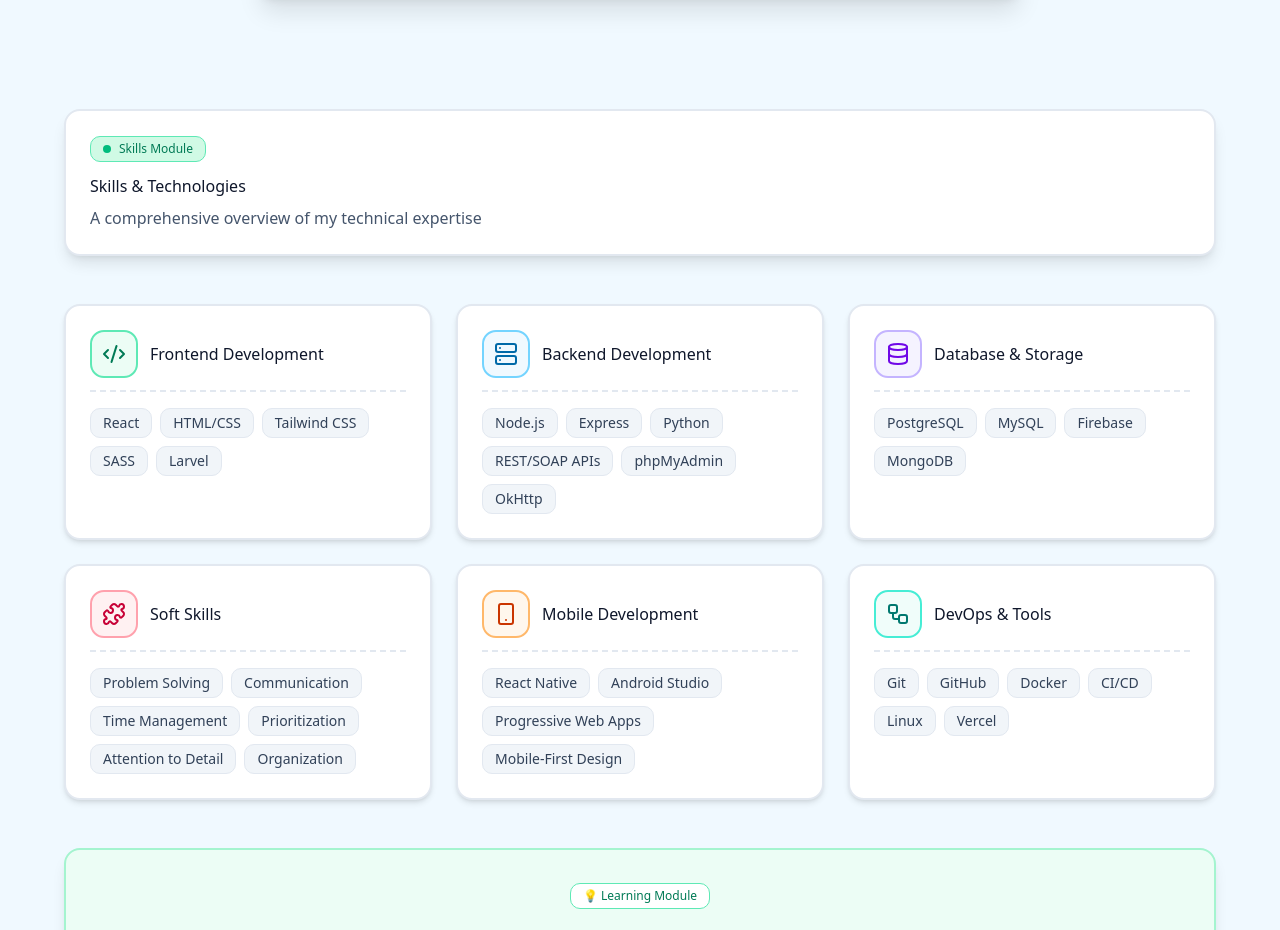
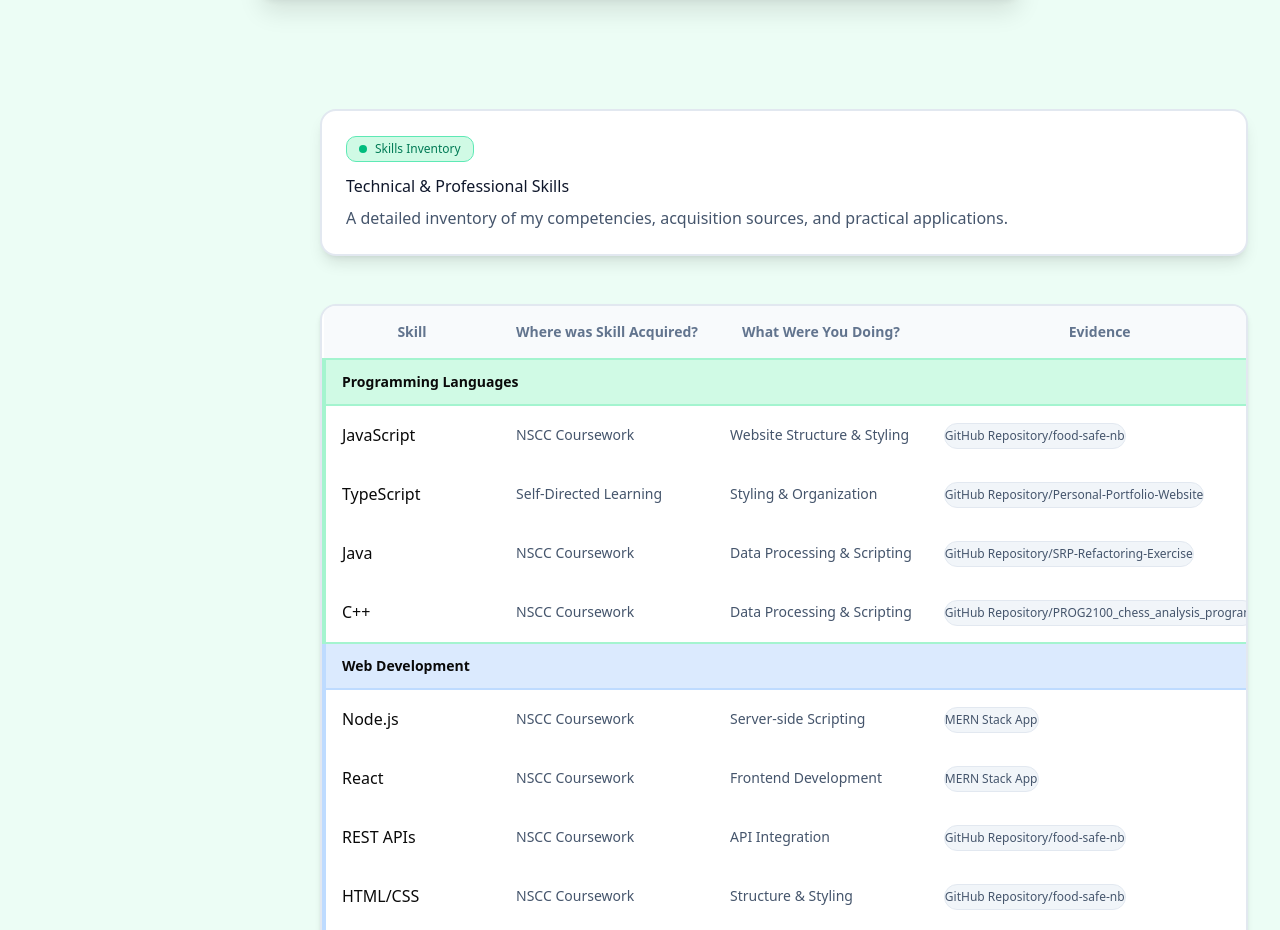
Before and after one commit to JKaulback/Personal-Portfolio-Website, a React (Vite) app: page / in a window 1280 px wide. Shown: the part 1860-2790 px from the top of the page. Built offline with nearby package versions, Linux system fonts and the light colour scheme.

Commit message:
Updated Skills section to reflect my skills

```diff
--- a/src/App.tsx
+++ b/src/App.tsx
@@ -51,13 +51,13 @@ export default function App() {
 
   return (
     <div
-      className="flex min-h-screen transition-colors duration-500"
+      className="min-h-screen transition-colors duration-500"
       style={{ backgroundColor: bgColor }}
     >
       <LeftNav activeSection={activeSection} isDarkMode={isDarkMode} setIsDarkMode={setIsDarkMode} />
 
       <main
-        className="flex-1 ml-0 lg:ml-48 transition-colors duration-300"
+        className="lg:ml-[12rem] min-w-0 transition-colors duration-300"
         style={{ backgroundColor: bgColor }}
       >
         <Landing isDarkMode={isDarkMode} />
--- a/src/components/Skills.tsx
+++ b/src/components/Skills.tsx
@@ -1,95 +1,91 @@
-import { Code2, Database, Puzzle, Server, Smartphone, Workflow } from 'lucide-react';
+import { useState, useEffect } from 'react';
+import { CheckCircle2, BookOpen, Briefcase, Award } from 'lucide-react';
 
 interface SkillsProps {
   isDarkMode: boolean;
 }
 
+interface SkillItem {
+  skill: string;
+  category: string;
+  acquiredAt: string;
+  activity: string;
+  evidence: string;
+}
+
 export function Skills({ isDarkMode }: SkillsProps) {
-  const skillCategories = [
-    {
-      title: 'Frontend Development',
-      icon: Code2,
-      color: 'green',
-      skills: ['React', 'HTML/CSS', 'Tailwind CSS', 'SASS', 'Larvel'],
-    },
-    {
-      title: 'Backend Development',
-      icon: Server,
-      color: 'blue',
-      skills: ['Node.js', 'Express', 'Python', 'REST/SOAP APIs', 'phpMyAdmin', 'OkHttp'],
-    },
-    {
-      title: 'Database & Storage',
-      icon: Database,
-      color: 'purple',
-      skills: ['PostgreSQL', 'MySQL', 'Firebase', 'MongoDB'],
-    },
-    {
-      title: 'Soft Skills',
-      icon: Puzzle,
-      color: 'pink',
-      skills: ['Problem Solving', 'Communication', 'Time Management', 'Prioritization',
-        'Attention to Detail', 'Organization'
-      ],
-    },
-    {
-      title: 'Mobile Development',
-      icon: Smartphone,
-      color: 'orange',
-      skills: ['React Native', 'Android Studio', 'Progressive Web Apps', 'Mobile-First Design'],
-    },
-    {
-      title: 'DevOps & Tools',
-      icon: Workflow,
-      color: 'cyan',
-      skills: ['Git', 'GitHub', 'Docker', 'CI/CD', 'Linux', 'Vercel'],
-    },
-  ];
+  const [paddingLeft, setPaddingLeft] = useState('2rem');
 
-  const getColorClasses = (color: string, isDarkMode: boolean) => {
-    const colors: { [key: string]: { light: string; dark: string; hoverBorder: string } } = {
-      green: {
-        light: 'bg-emerald-50 text-emerald-700 border-emerald-300',
-        dark: 'bg-emerald-900/20 text-emerald-400 border-emerald-800',
-        hoverBorder: 'hover:border-emerald-500',
-      },
-      blue: {
-        light: 'bg-sky-50 text-sky-700 border-sky-300',
-        dark: 'bg-sky-900/20 text-sky-400 border-sky-800',
-        hoverBorder: 'hover:border-sky-500',
-      },
-      purple: {
-        light: 'bg-violet-50 text-violet-700 border-violet-300',
-        dark: 'bg-violet-900/20 text-violet-400 border-violet-800',
-        hoverBorder: 'hover:border-violet-500',
-      },
-      pink: {
-        light: 'bg-rose-50 text-rose-700 border-rose-300',
-        dark: 'bg-rose-900/20 text-rose-400 border-rose-800',
-        hoverBorder: 'hover:border-rose-500',
-      },
-      orange: {
-        light: 'bg-orange-50 text-orange-700 border-orange-300',
-        dark: 'bg-orange-900/20 text-orange-400 border-orange-800',
-        hoverBorder: 'hover:border-orange-500',
-      },
-      cyan: {
-        light: 'bg-teal-50 text-teal-700 border-teal-300',
-        dark: 'bg-teal-900/20 text-teal-400 border-teal-800',
-        hoverBorder: 'hover:border-teal-500',
-      },
+  useEffect(() => {
+    const handleResize = () => {
+      if (window.innerWidth >= 1024) {
+        setPaddingLeft('20rem'); // 320px
+      } else {
+        setPaddingLeft('2rem'); // 32px (p-8)
+      }
     };
 
-    const colorSet = colors[color];
-    return {
-      base: isDarkMode ? colorSet.dark : colorSet.light,
-      hover: colorSet.hoverBorder
-    };
+    // Initial check
+    handleResize();
+
+    window.addEventListener('resize', handleResize);
+    return () => window.removeEventListener('resize', handleResize);
+  }, []);
+
+  const skillsInventory: SkillItem[] = [
+    // Programming Languages
+    { skill: 'JavaScript', category: 'Programming Languages', acquiredAt: 'NSCC Coursework', activity: 'Website Structure & Styling', evidence: 'GitHub Repository/food-safe-nb' },
+    { skill: 'TypeScript', category: 'Programming Languages', acquiredAt: 'Self-Directed Learning', activity: 'Styling & Organization', evidence: 'GitHub Repository/Personal-Portfolio-Website' },
+    { skill: 'Java', category: 'Programming Languages', acquiredAt: 'NSCC Coursework', activity: 'Data Processing & Scripting', evidence: 'GitHub Repository/SRP-Refactoring-Exercise' },
+    { skill: 'C++', category: 'Programming Languages', acquiredAt: 'NSCC Coursework', activity: 'Data Processing & Scripting', evidence: 'GitHub Repository/PROG2100_chess_analysis_program' },
+
+    // Web Development
+    { skill: 'Node.js', category: 'Web Development', acquiredAt: 'NSCC Coursework', activity: 'Server-side Scripting', evidence: 'MERN Stack App' },
+    { skill: 'React', category: 'Web Development', acquiredAt: 'NSCC Coursework', activity: 'Frontend Development', evidence: 'MERN Stack App' },
+    { skill: 'REST APIs', category: 'Web Development', acquiredAt: 'NSCC Coursework', activity: 'API Integration', evidence: 'GitHub Repository/food-safe-nb' },
+    { skill: 'HTML/CSS', category: 'Web Development', acquiredAt: 'NSCC Coursework', activity: 'Structure & Styling', evidence: 'GitHub Repository/food-safe-nb' },
+    { skill: 'Bootstrap', category: 'Web Development', acquiredAt: 'Self-Directed Learning', activity: 'Responsive Design', evidence: 'GitHub Repository/AI-Trivia-Webapp' },
+    { skill: 'Tailwind CSS', category: 'Web Development', acquiredAt: 'Self-Directed Learning', activity: 'Styling & Organization', evidence: 'GitHub Repository/Personal-Portfolio-Website' },
+    { skill: 'Sass', category: 'Web Development', acquiredAt: 'NSCC Coursework', activity: 'Styling & Organization', evidence: 'Coursework' },
+
+    // Database
+    { skill: 'PostgreSQL', category: 'Database', acquiredAt: 'NSCC Coursework', activity: 'Database Management', evidence: 'Coursework' },
+    { skill: 'MongoDB', category: 'Database', acquiredAt: 'Self-Directed Learning', activity: 'NoSQL Implementation', evidence: 'MERN Stack App' },
+    { skill: 'Firebase', category: 'Database', acquiredAt: 'Self-Directed Learning', activity: 'NoSQL Implementation', evidence: 'GitHub Repository/food-safe-nb' },
+    { skill: 'SQL', category: 'Database', acquiredAt: 'NSCC Coursework', activity: 'Database Management', evidence: 'Coursework' },
+    { skill: 'Room', category: 'Database', acquiredAt: 'NSCC Coursework', activity: 'Database Management', evidence: 'GitHub Repository/MOBI3002_SemesterProject' },
+
+    // Mobile
+    { skill: 'React Native', category: 'Mobile', acquiredAt: 'Self-Directed Learning', activity: 'Mobile App Development', evidence: 'Mobile Prototype' },
+    { skill: 'Android Studio', category: 'Mobile', acquiredAt: 'NSCC Coursework', activity: 'Native Android Apps', evidence: 'Android Project' },
+    { skill: 'Kotlin', category: 'Mobile', acquiredAt: 'NSCC Coursework', activity: 'Native Android Apps', evidence: 'Android Project' },
+
+    // DevOps
+    { skill: 'Git & GitHub', category: 'DevOps', acquiredAt: 'NSCC Coursework', activity: 'Version Control', evidence: 'GitHub Commit History' },
+    { skill: 'Docker', category: 'DevOps', acquiredAt: 'Self-Directed Learning', activity: 'Containerization', evidence: 'Dockerized App' },
+    { skill: 'Postman', category: 'DevOps', acquiredAt: 'Self-Directed Learning', activity: 'API Testing', evidence: 'API Testing' },
+
+    // Soft Skills
+    { skill: 'Problem Solving', category: 'Soft Skills', acquiredAt: 'Various Projects', activity: 'Debugging & Logic', evidence: 'Project Success Rates' },
+    { skill: 'Communication', category: 'Soft Skills', acquiredAt: 'Group Projects', activity: 'Team Collaboration', evidence: 'Peer Reviews' },
+    { skill: 'Time Management', category: 'Soft Skills', acquiredAt: 'Academic Schedule', activity: 'Project Planning', evidence: 'On-time Deliveries' },
+  ];
+  const categoryStyles: Record<string, { light: string; dark: string }> = {
+    'Programming Languages': { light: 'bg-emerald-100 text-emerald-800 border-emerald-200', dark: 'bg-emerald-900/30 text-[#e2e8f0] border-emerald-800' },
+    'Web Development': { light: 'bg-blue-100 text-blue-800 border-blue-200', dark: 'bg-blue-900/30 text-[#e2e8f0] border-blue-800' },
+    'Database': { light: 'bg-purple-100 text-purple-800 border-purple-200', dark: 'bg-purple-900/30 text-[#e2e8f0] border-purple-800' },
+    'Mobile': { light: 'bg-orange-100 text-orange-800 border-orange-200', dark: 'bg-orange-900/30 text-[#e2e8f0] border-orange-800' },
+    'DevOps': { light: 'bg-cyan-100 text-cyan-800 border-cyan-200', dark: 'bg-cyan-900/30 text-[#e2e8f0] border-cyan-800' },
+    'Soft Skills': { light: 'bg-pink-100 text-pink-800 border-pink-200', dark: 'bg-pink-900/30 text-[#e2e8f0] border-pink-800' },
   };
 
   return (
-    <section id="skills" className="min-h-screen flex items-center justify-center p-8 py-20 transition-colors duration-300">
-      <div className="max-w-6xl w-full">
+    <section
+      id="skills"
+      className="min-h-screen py-20 transition-colors duration-300"
+      style={{ paddingLeft: paddingLeft, paddingRight: '2rem' }}
+    >
+      <div className="w-full">
         {/* Section Header Module */}
         <div className={`mb-12 p-6 rounded-2xl border-2 transition-colors duration-300 ${isDarkMode
           ? 'bg-slate-900 border-slate-800'
@@ -100,61 +96,144 @@ export function Skills({ isDarkMode }: SkillsProps) {
             : 'bg-emerald-100 text-emerald-700 border-emerald-300'
             }`}>
             <div className="w-2 h-2 bg-emerald-500 rounded-full" />
-            Skills Module
+            Skills Inventory
           </div>
           <h2 className={`mb-2 transition-colors duration-300 ${isDarkMode ? 'text-white' : 'text-slate-900'
             }`}>
-            Skills & Technologies
+            Technical & Professional Skills
           </h2>
-          <p className={`transition-colors duration-300 ${isDarkMode ? 'text-slate-400' : 'text-slate-600'
-            }`}>
-            A comprehensive overview of my technical expertise
+          <p className={`transition-colors duration-300 ${isDarkMode ? 'text-[#94a3b8]' : 'text-slate-600'}`}
+            style={{ color: isDarkMode ? '#cbd5e1' : undefined }}
+          >
+            A detailed inventory of my competencies, acquisition sources, and practical applications.
           </p>
         </div>
 
-        <div className="grid md:grid-cols-2 lg:grid-cols-3 gap-6">
-          {skillCategories.map((category) => {
-            const Icon = category.icon;
-            const colors = getColorClasses(category.color, isDarkMode);
-            return (
-              <div
-                key={category.title}
-                className={`p-6 rounded-2xl border-2 transition-all duration-300 hover:scale-105 ${isDarkMode
-                    ? 'bg-slate-900 border-slate-800 hover:shadow-xl'
-                    : 'bg-white border-slate-200 shadow-md hover:shadow-xl'
-                  } ${colors.hover}`}
-              >
-                <div className="flex items-center gap-3 mb-4 pb-3 border-b-2 border-dashed"
-                  style={{ borderColor: isDarkMode ? '#334155' : '#e2e8f0' }}
+        {/* Skills Inventory Table - Standard HTML Table */}
+        <div className={`rounded-2xl border-2 overflow-hidden transition-colors duration-300 ${isDarkMode
+          ? 'bg-slate-900 border-slate-800'
+          : 'bg-white border-slate-200 shadow-md'
+          }`}
+          style={{ color: isDarkMode ? '#e2e8f0' : undefined }}
+        >
+
+          <div className="overflow-x-auto">
+            <table className="w-full text-left border-collapse">
+              <thead>
+                <tr className={`border-b-2 text-sm uppercase tracking-wider ${isDarkMode
+                  ? 'bg-slate-800/50 border-slate-800'
+                  : 'bg-slate-50 border-slate-100 text-slate-500'
+                  }`}
+                  style={{ color: isDarkMode ? '#94a3b8' : undefined }}
                 >
-                  <div className={`w-12 h-12 rounded-xl flex items-center justify-center transition-colors duration-300 border-2 ${colors.base}`}>
-                    <Icon className="w-6 h-6" />
-                  </div>
-                  <h3 className={`transition-colors duration-300 ${isDarkMode ? 'text-white' : 'text-slate-900'
-                    }`}>
-                    {category.title}
-                  </h3>
-                </div>
+                  <th className="p-4 font-semibold whitespace-nowrap">Skill</th>
+                  <th className="p-4 font-semibold whitespace-nowrap">Where was Skill Acquired?</th>
+                  <th className="p-4 font-semibold whitespace-nowrap">What Were You Doing?</th>
+                  <th className="p-4 font-semibold whitespace-nowrap">Evidence</th>
+                </tr>
+              </thead>
+              <tbody className={`divide-y-2 ${isDarkMode ? 'divide-slate-800' : 'divide-slate-100'}`}>
+                {Object.entries(skillsInventory.reduce((acc, item) => {
+                  if (!acc[item.category]) acc[item.category] = [];
+                  acc[item.category].push(item);
+                  return acc;
+                }, {} as Record<string, SkillItem[]>)).map(([category, items]) => {
+                  // Extract base color name for border logic (e.g., 'emerald', 'blue')
+                  // This assumes the style string follows the pattern '... border-COLOR-200 ...'
+                  // A safer way is to define the border color class explicitly in the object.
 
-                <div className="flex flex-wrap gap-2">
-                  {category.skills.map((skill) => (
-                    <span
-                      key={skill}
-                      className={`px-3 py-1 rounded-lg text-sm border transition-colors duration-300 ${isDarkMode
-                          ? 'bg-slate-800 text-slate-300 border-slate-700'
-                          : 'bg-slate-100 text-slate-700 border-slate-200'
-                        }`}
-                    >
-                      {skill}
-                    </span>
-                  ))}
-                </div>
-              </div>
-            );
-          })}
+                  // Let's redefine the styles to be more explicit about borders
+                  const style = categoryStyles[category] || { light: 'bg-slate-100 text-slate-700 border-slate-200', dark: 'bg-slate-800 text-slate-200 border-slate-700' };
+                  const activeStyle = isDarkMode ? style.dark : style.light;
+
+                  // We need to extract the border color class to apply to specific sides
+                  // The 'activeStyle' string contains 'border-COLOR-XXX'. We can just apply it.
+                  // But we need to apply specific border widths.
+
+                  // Extract the border class:
+                  const borderColorClass = activeStyle.split(' ').find(c => c.startsWith('border-')) || 'border-slate-200';
+
+                  return (
+                    <>
+                      {/* Category Header */}
+                      {/* Top, Left (Thick), Right, Bottom Borders */}
+                      <tr className={`${activeStyle}`}>
+                        <td
+                          colSpan={4}
+                          className={`p-3 pl-4 font-bold text-sm uppercase tracking-wider border-t-2 border-r-2 border-b-2 border-l-4 ${borderColorClass} ${isDarkMode ? 'border-l-current' : ''}`}
+                          style={{
+                            borderLeftWidth: '4px',
+                            color: isDarkMode ? '#e2e8f0' : undefined
+                          }} // Force thick left border and light text
+                        >
+                          {category}
+                        </td>
+                      </tr>
+                      {/* Skill Rows */}
+                      {items.map((item, index) => {
+                        const isLastItem = index === items.length - 1;
+                        // We need to apply the border color to these rows too.
+                        // Since 'activeStyle' has the background, we might not want that on items.
+                        // We only want the BORDER color from 'activeStyle'.
+                        // Let's parse it or just use the border class.
+                        // Actually, let's just use the same border color class for the items.
+
+                        // Extract the border class:
+                        const borderColorClass = activeStyle.split(' ').find(c => c.startsWith('border-')) || 'border-slate-200';
+
+                        return (
+                          <tr
+                            key={`${category}-${index}`}
+                            className={`group transition-colors duration-200 ${isDarkMode
+                              ? 'hover:bg-slate-800/30'
+                              : 'hover:bg-slate-50'
+                              }`}
+                          >
+                            {/* First Cell: Left Border (Thick) */}
+                            <td className={`p-4 border-l-4 ${borderColorClass} ${isLastItem ? 'border-b-2' : ''}`}>
+                              <div className="flex items-center gap-2 whitespace-nowrap">
+                                <span
+                                  className={`font-medium ${isDarkMode ? '' : 'text-slate-800'}`}
+                                  style={{ color: isDarkMode ? '#e2e8f0' : undefined }}
+                                >
+                                  {item.skill}
+                                </span>
+                              </div>
+                            </td>
+                            {/* Middle Cells: Bottom Border (if last) */}
+                            <td
+                              className={`p-4 text-sm whitespace-nowrap ${isDarkMode ? '' : 'text-slate-600'} ${isLastItem ? `border-b-2 ${borderColorClass}` : ''}`}
+                              style={{ color: isDarkMode ? '#cbd5e1' : undefined }}
+                            >
+                              {item.acquiredAt}
+                            </td>
+                            <td
+                              className={`p-4 text-sm whitespace-nowrap ${isDarkMode ? '' : 'text-slate-600'} ${isLastItem ? `border-b-2 ${borderColorClass}` : ''}`}
+                              style={{ color: isDarkMode ? '#cbd5e1' : undefined }}
+                            >
+                              {item.activity}
+                            </td>
+                            {/* Last Cell: Right Border + Bottom Border (if last) */}
+                            <td className={`p-4 border-r-2 ${borderColorClass} ${isLastItem ? 'border-b-2' : ''}`}>
+                              <span className={`inline-flex items-center gap-1.5 px-2.5 py-1 rounded-full text-xs font-medium border whitespace-nowrap ${isDarkMode
+                                ? 'bg-slate-800 border-slate-700 text-slate-300'
+                                : 'bg-slate-100 border-slate-200 text-slate-600'
+                                }`}>
+                                {item.evidence}
+                              </span>
+                            </td>
+                          </tr>
+                        );
+                      })}
+                    </>
+                  );
+                })}
+              </tbody>
+            </table>
+          </div>
         </div>
 
-        <div className={`mt-12 p-8 rounded-2xl border-2 text-center transition-colors duration-300 ${isDarkMode
+        <div className={`mt-8 p-6 rounded-2xl border-2 text-center transition-colors duration-300 ${isDarkMode
           ? 'bg-slate-900 border-slate-800'
           : 'bg-emerald-50 border-emerald-200 shadow-lg'
           }`}>
```
